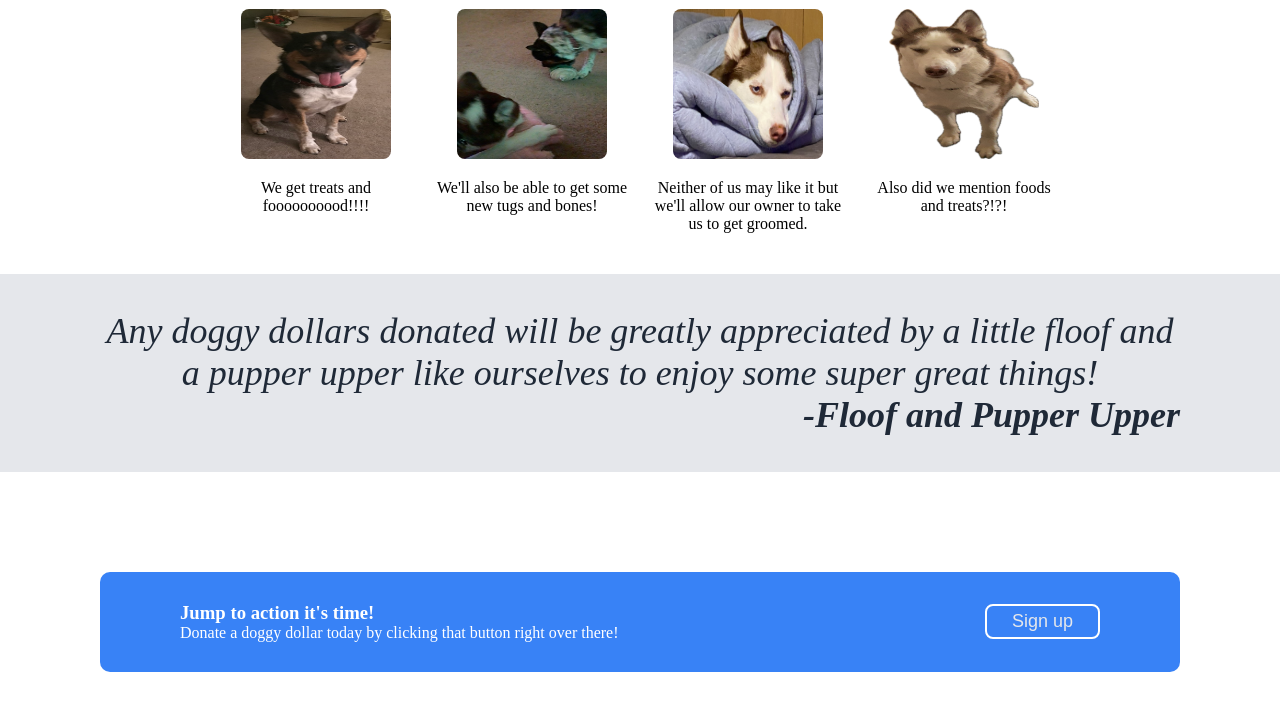
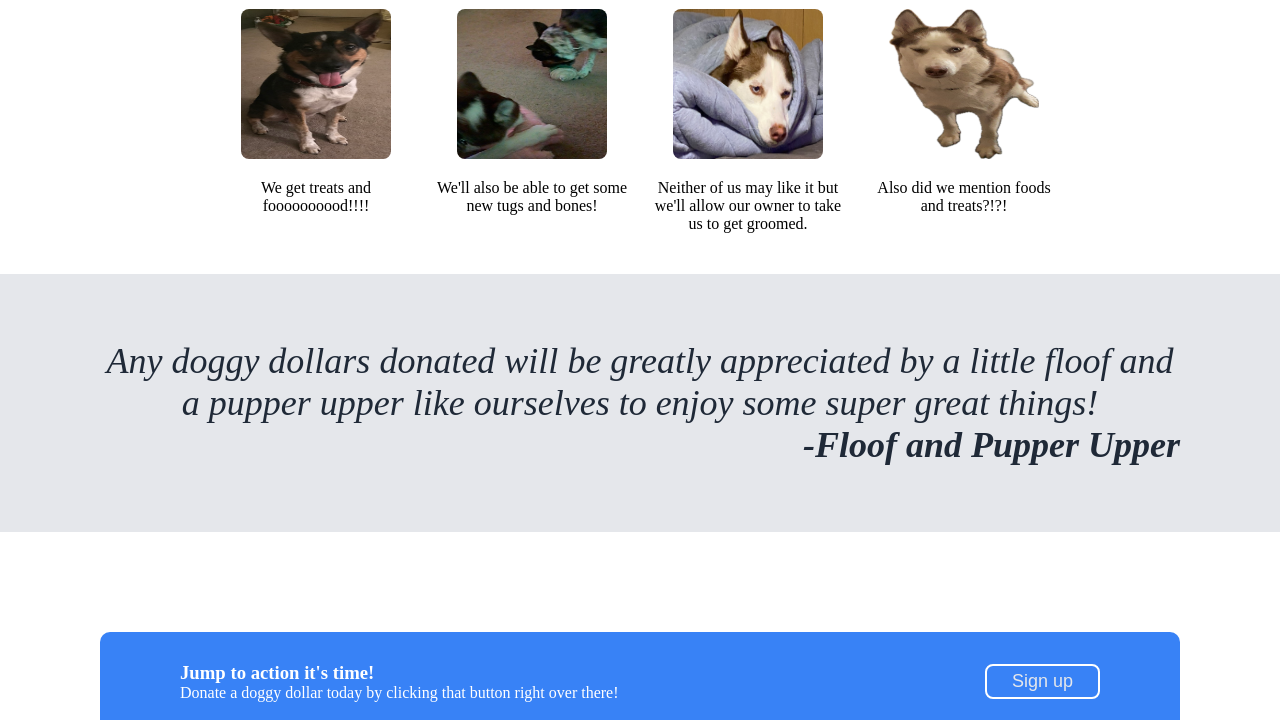
Before and after one commit to crasion528/landing-page, a plain HTML site: page index.html in a window 1280 px wide. Shown: the part 520-1240 px from the top of the page. Drawn offline with Linux system fonts and the light colour scheme.

Commit message:
style.css

```diff
--- a/style.css
+++ b/style.css
@@ -46,6 +46,13 @@ h2 {
     font-style: italic;
     font-weight: lighter;
     color: #1F2937;
+    text-align: center;
+    display: flex;
+    flex-wrap: wrap;
+    flex-direction: column;
+    justify-content: center;
+    padding-top: 30px;
+    padding-bottom: 30px;
 }
 
 .author {
@@ -124,14 +131,6 @@ button {
     gap: 1rem;
 }
 
-.quote {
-    text-align: center;
-    display: flex;
-    flex-wrap: wrap;
-    flex-direction: column;
-    justify-content: center;
-}
-
 .wrap {
     max-width: 200px;
 
```
